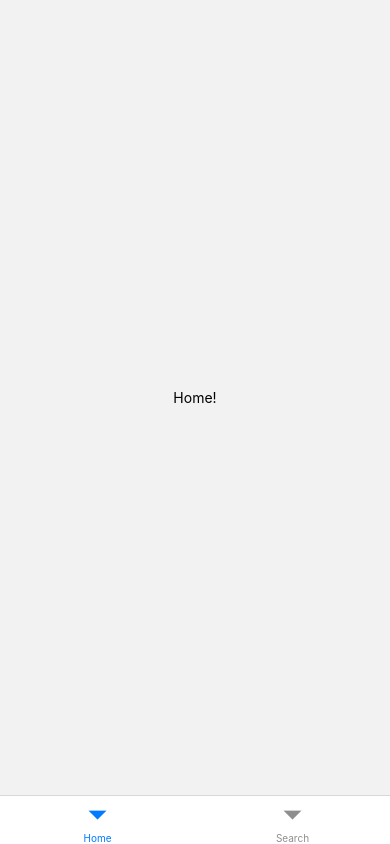
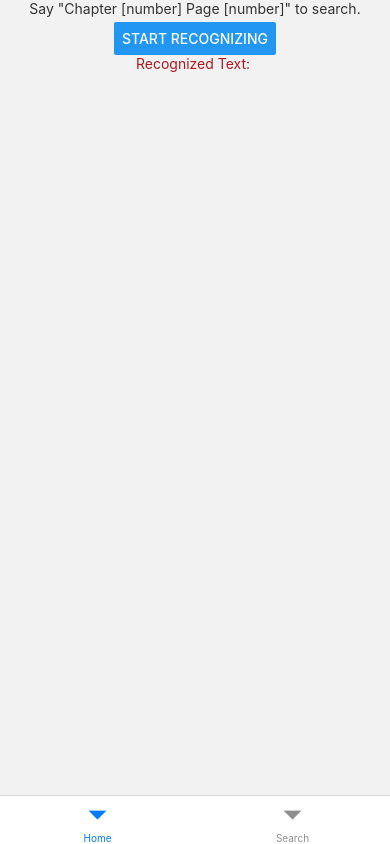
Before and after one commit to abidhussain173/SocialLoginLearningApp, a React Native app: screen /Home in a window 390 px wide. Built offline with nearby package versions, Linux system fonts and the light colour scheme.

Commit message:
speech recognizing

```diff
--- a/package.json
+++ b/package.json
@@ -10,6 +10,7 @@
     "test": "jest"
   },
   "dependencies": {
+    "@react-native-voice/voice": "^3.2.4",
     "@react-navigation/bottom-tabs": "^6.6.1",
     "@react-navigation/material-top-tabs": "^6.6.13",
     "@react-navigation/native": "^6.1.18",
--- a/src/screens/Home/HomeScreen.tsx
+++ b/src/screens/Home/HomeScreen.tsx
@@ -1,14 +1,150 @@
-// screens/HomeScreen.tsx
-import * as React from 'react';
-import { View, Text } from 'react-native';
+import React, { useState, useEffect } from 'react';
+import { View, Text, Button, StyleSheet, FlatList, SafeAreaView } from 'react-native';
+import Voice from '@react-native-voice/voice';
 import { UserNavigationRootProps } from '../../ScreensTypes/ScreensTpes';
 
+// Sample book data
+const bookData = {
+    chapters: [
+        {
+            number: 1,
+            pages: [
+                {
+                    number: 1,
+                    text: "This is the first line of the first page of the first chapter."
+                },
+                {
+                    number: 2,
+                    text: "This is the first line of the second page of the first chapter."
+                },
+                {
+                    number: 3,
+                    text: "This is the first line of the third page of the first chapter."
+                },
+            ]
+        },
+        {
+            number: 2,
+            pages: [
+                {
+                    number: 1,
+                    text: "This is the first line of the first page of the second chapter."
+                },
+                {
+                    number: 2,
+                    text: "This is the first line of the second page of the second chapter."
+                },
+                {
+                    number: 3,
+                    text: "This is the first line of the third page of the second chapter."
+                },
+            ]
+        },
+        {
+            number: 3,
+            pages: [
+                {
+                    number: 1,
+                    text: "This is the first line of the first page of the third chapter."
+                },
+                {
+                    number: 2,
+                    text: "This is the first line of the second page of the third chapter."
+                },
+                {
+                    number: 3,
+                    text: "This is the first line of the third page of the third chapter."
+                },
+            ]
+        }
+        // Add more chapters and pages as needed
+    ]
+};
+
 const HomeScreen: React.FC<UserNavigationRootProps<"Home">> = (props) => {
+    const [recognizedText, setRecognizedText] = useState('');
+    const [searchResults, setSearchResults] = useState<string[]>([]);
+
+    useEffect(() => {
+        Voice.onSpeechResults = onSpeechResults;
+
+        return () => {
+            Voice.destroy().then(Voice.removeAllListeners);
+        };
+    }, []);
+
+    const onSpeechResults = (e: any) => {
+        const text = e.value[0];
+        setRecognizedText(text);
+        searchBook(text);
+    };
+
+    const startRecognizing = async () => {
+        setRecognizedText('');
+        setSearchResults([]);
+        try {
+            await Voice.start('en-US');
+        } catch (e) {
+            console.error(e);
+        }
+    };
+
+    const searchBook = (text: string) => {
+        const words = text.split(' ');
+        const chapterNumber = parseInt(words[1]);
+        const pageNumber = parseInt(words[3]);
+
+        const chapter = bookData.chapters.find(ch => ch.number === chapterNumber);
+        if (chapter) {
+            const page = chapter.pages.find(pg => pg.number === pageNumber);
+            if (page) {
+                setSearchResults([page.text]);
+            } else {
+                setSearchResults(["Page not found"]);
+            }
+        } else {
+            setSearchResults(["Chapter not found"]);
+        }
+    };
+
     return (
-        <View style={{ flex: 1, justifyContent: 'center', alignItems: 'center' }}>
-            <Text>Home!</Text>
-        </View>
+        <SafeAreaView style={styles.container}>
+            <Text style={styles.instructions}>
+                Say "Chapter [number] Page [number]" to search.
+            </Text>
+            <Button title="Start Recognizing" onPress={startRecognizing} />
+            <Text style={styles.stat}>Recognized Text: {recognizedText}</Text>
+            <FlatList
+                data={searchResults}
+                keyExtractor={(item, index) => index.toString()}
+                renderItem={({ item }) => <Text style={styles.result}>{item}</Text>}
+            />
+        </SafeAreaView>
     );
 };
 
+const styles = StyleSheet.create({
+    container: {
+        flex: 1,
+        justifyContent: 'center',
+        alignItems: 'center',
+        padding: 16,
+    },
+    instructions: {
+        textAlign: 'center',
+        color: '#333333',
+        marginBottom: 5,
+    },
+    stat: {
+        textAlign: 'center',
+        color: '#B0171F',
+        marginBottom: 1,
+    },
+    result: {
+        textAlign: 'center',
+        color: '#333333',
+        marginBottom: 5,
+    },
+});
+
 export default HomeScreen;
```
Also changed, not shown: 5 other files (tests, documents, lock files or other folders).
